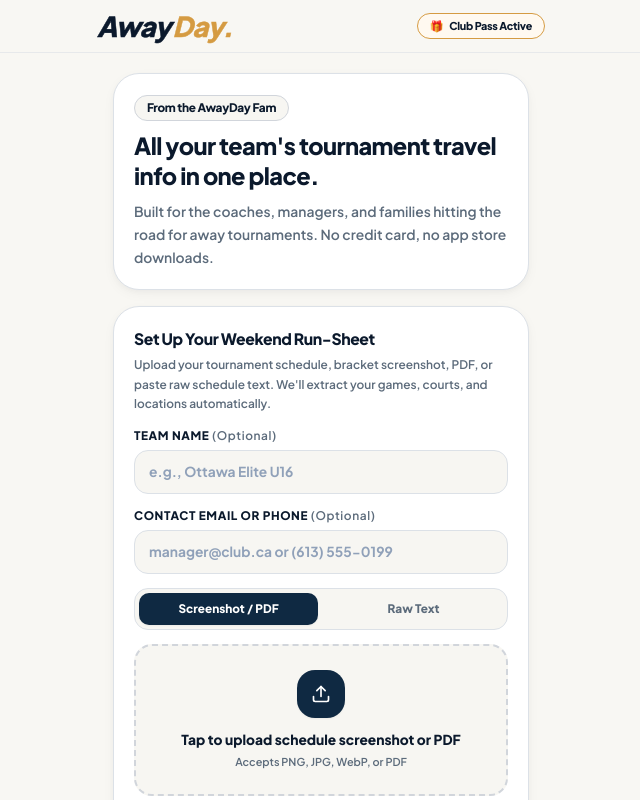
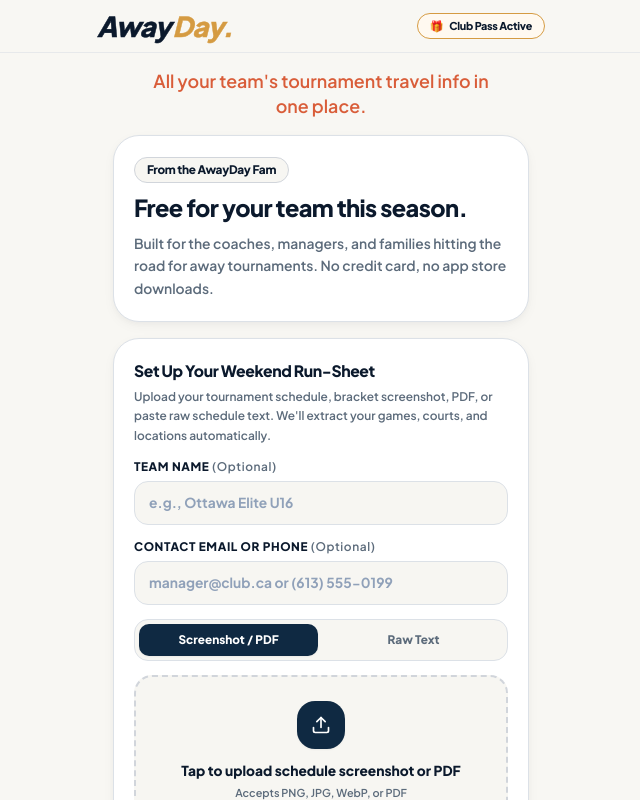
Before and after one commit to glennbakie/awayday, a Next.js app: page /claim in a window 1280 px wide. Shown: the top 800 px of the page, without its empty margins (319-959 px from the left). Built offline with nearby package versions, Linux system fonts and the light colour scheme.

Commit message:
ui: update hero tagline to centered court orange 'All your team's tournament travel info in one place.'

```diff
--- a/src/app/claim/page.tsx
+++ b/src/app/claim/page.tsx
@@ -522,7 +522,11 @@ function ClaimPageContent() {
         </div>
       </header>
 
-      <main className="max-w-md mx-auto px-4 pt-5 space-y-4">
+      <p className="text-center mx-auto max-w-sm px-4 pt-4 text-base sm:text-lg font-semibold leading-snug text-[#D95D39]">
+        All your team&apos;s tournament travel info in one place.
+      </p>
+
+      <main className="max-w-md mx-auto px-4 pt-4 space-y-4">
         {/* 1. Header Card */}
         <section className="bg-white rounded-[26px] p-5 border-[1.5px] border-[#DCE1E7] shadow-tactile-sm space-y-2.5">
           <span className="inline-flex items-center gap-1.5 px-3 py-1 rounded-full bg-[#F7F6F2] border border-[#D1D5DB] text-[#0B192C] text-xs font-black tracking-tight">
@@ -532,7 +536,7 @@ function ClaimPageContent() {
           <h1 className="text-2xl font-black text-[#0B192C] tracking-tight leading-tight">
             {formattedTeamName !== "AwayDay"
               ? `Free for ${formattedTeamName} teams this season.`
-              : "All your team's tournament travel info in one place."}
+              : "Free for your team this season."}
           </h1>
 
           <p className="text-xs sm:text-sm font-semibold text-[#5C6B7B] leading-relaxed">
```
